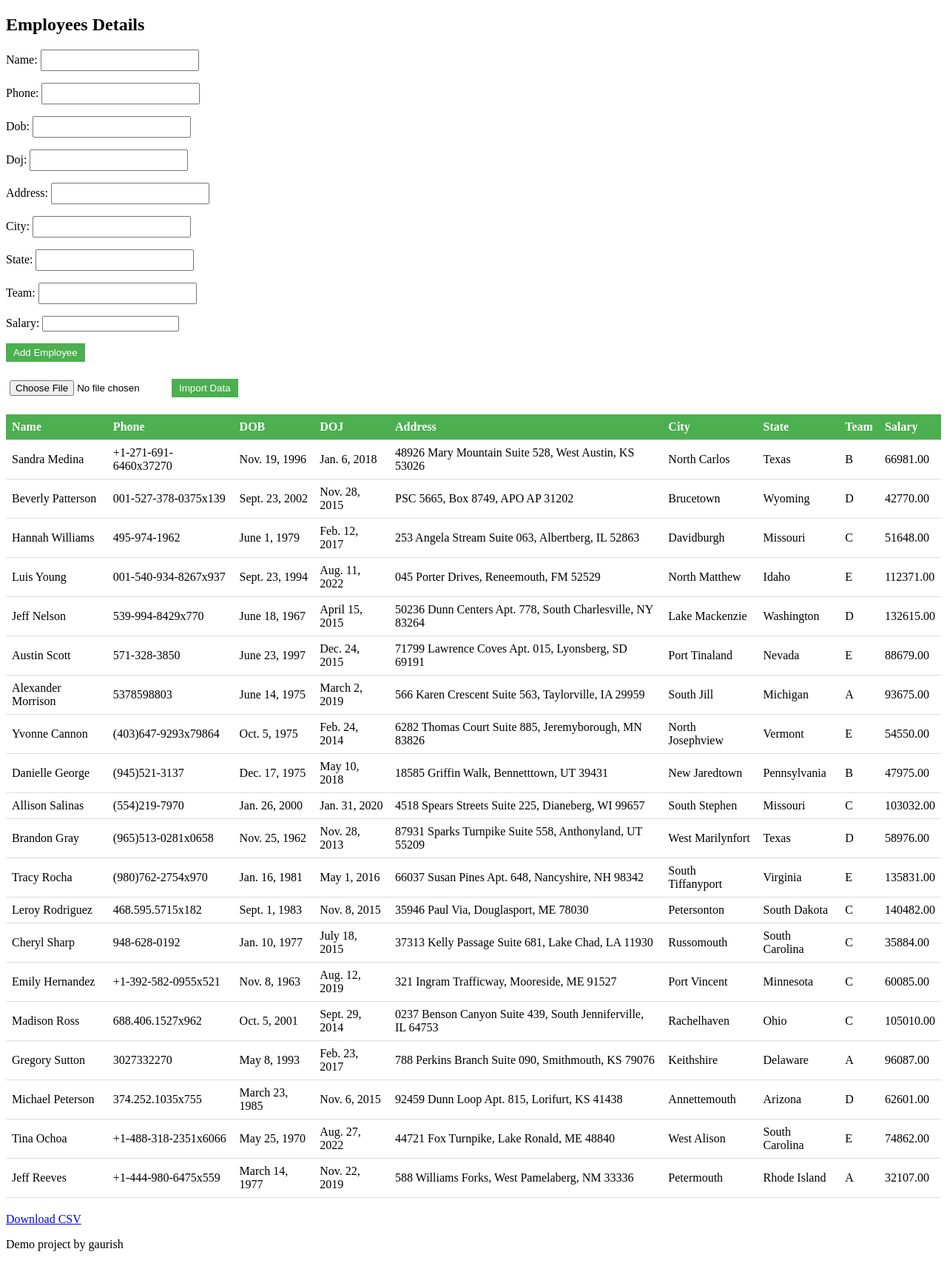
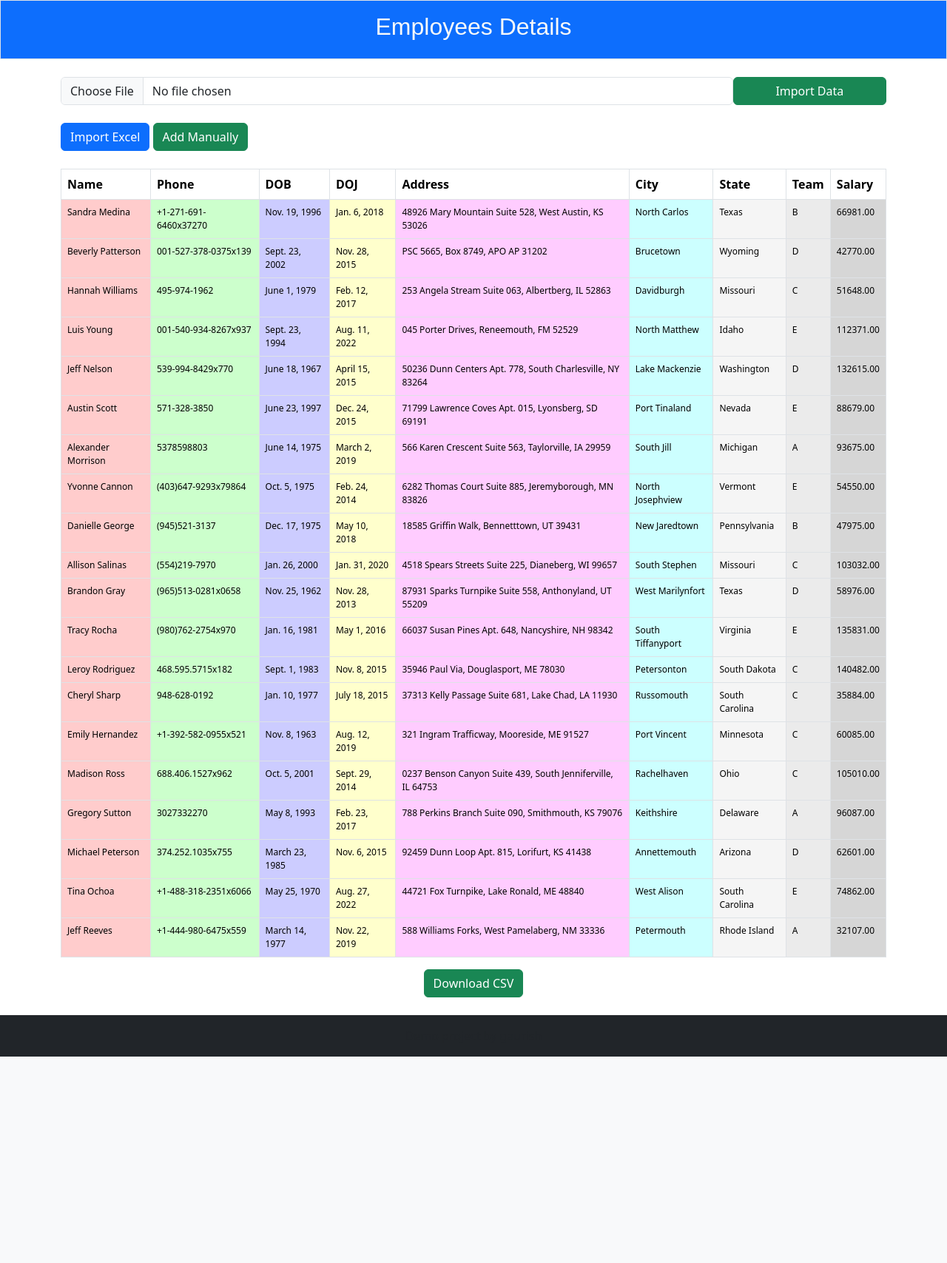
Before and after one commit to Neon2k2/Employee_directory, a Django app: template firstapp/templates/employees.html in a window 1280 px wide. Shown: the whole page at 74% size. After the commit the page ends 1428 px from the top, so only its background shows below. Run offline with Django 4.2, Linux system fonts and the light colour scheme; the template is opened without the code that fills it: values that come from a table or form of the project are taken from there, others are empty; data comes from the database, SQL or seed files in the repository; both versions use the stored data as it was after the commit; parts of the project's set-up code (start-up, migrations or seed data) failed here and were passed over; some libraries are stand-ins or nearby versions.

Commit message:
updated the UI

```diff
--- a/Employee_details/settings.py
+++ b/Employee_details/settings.py
@@ -39,6 +39,7 @@ INSTALLED_APPS = [
     'django.contrib.messages',
     'django.contrib.staticfiles',
     'firstapp',
+    'bootstrap5',
 ]
 
 MIDDLEWARE = [
--- a/firstapp/forms.py
+++ b/firstapp/forms.py
@@ -5,3 +5,14 @@ class EmployeeForm(forms.ModelForm):
     class Meta:
         model = Employee
         exclude = ['created_at', 'updated_at']
+        widgets = {
+            'name': forms.TextInput(attrs={'class': 'form-control'}),
+            'phone': forms.TextInput(attrs={'class': 'form-control'}),
+            'dob': forms.DateInput(attrs={'class': 'form-control'}),
+            'doj': forms.DateInput(attrs={'class': 'form-control'}),
+            'address': forms.TextInput(attrs={'class': 'form-control'}),
+            'city': forms.TextInput(attrs={'class': 'form-control'}),
+            'state': forms.TextInput(attrs={'class': 'form-control'}),
+            'team': forms.TextInput(attrs={'class': 'form-control'}),
+            'salary': forms.NumberInput(attrs={'class': 'form-control'}),
+        }
--- a/firstapp/models.py
+++ b/firstapp/models.py
@@ -16,7 +16,7 @@ class Employee(models.Model):
         if value.year > 2005:
             raise ValidationError("Invalid date of birth. Year must be less than 2005")
 
-    name = models.CharField(max_length=100)
+    name = models.CharField(max_length=100, unique=True)
     phone = models.CharField(validators=[phone_regex], max_length=15, unique=True)
     dob = models.DateField(validators=[validate_dob])
     doj = models.DateField()
--- a/firstapp/static/css/employees.css
+++ /dev/null
@@ -1,65 +0,0 @@
-/* employees.css */
-
-/* Form Styles */
-form {
-    margin-bottom: 20px;
-  }
-
-  form input[type="text"],
-  form input[type="tel"],
-  form input[type="file"] {
-    width: 200px;
-    padding: 5px;
-    margin-right: 10px;
-  }
-
-  form button {
-    padding: 5px 10px;
-    background-color: #4CAF50;
-    color: white;
-    border: none;
-    cursor: pointer;
-  }
-
-  /* Table Styles */
-  table {
-    width: 100%;
-    border-collapse: collapse;
-    margin-bottom: 20px;
-  }
-
-  th, td {
-    padding: 8px;
-    text-align: left;
-    border-bottom: 1px solid #ddd;
-  }
-
-  th {
-    background-color: #4CAF50;
-    color: white;
-  }
-
-  /* Message Styles */
-  .success-message {
-    color: #4CAF50;
-    margin-bottom: 10px;
-  }
-
-  .error-message {
-    color: #FF0000;
-    margin-bottom: 10px;
-  }
-
-  /* Download Link Style */
-  a.download-link {
-    display: inline-block;
-    background-color: #4CAF50;
-    color: white;
-    padding: 8px 16px;
-    text-decoration: none;
-    border-radius: 4px;
-  }
-
-  a.download-link:hover {
-    background-color: #45a049;
-  }
--- /dev/null
+++ b/firstapp/static/employees.js
@@ -0,0 +1,16 @@
+document.addEventListener('DOMContentLoaded', function() {
+    const manualEntryBtn = document.getElementById('manualEntryBtn');
+    const manualEntryForm = document.getElementById('manualEntryForm');
+    const fileUploadBtn = document.getElementById('fileUploadBtn');
+    const fileUploadForm = document.getElementById('fileUploadForm');
+
+    manualEntryBtn.addEventListener('click', function() {
+        manualEntryForm.style.display = 'block';
+        fileUploadForm.style.display = 'none';
+    });
+
+    fileUploadBtn.addEventListener('click', function() {
+        manualEntryForm.style.display = 'none';
+        fileUploadForm.style.display = 'block';
+    });
+});
--- a/firstapp/templates/employees.html
+++ b/firstapp/templates/employees.html
@@ -1,28 +1,65 @@
 {% extends 'base.html' %}
 {% load static %}
 
+{% block stylesheets %}
+{{ block.super }}
+<link rel="stylesheet" href="{% static 'employees.css' %}">
+{% endblock stylesheets %}
+
 {% block title %}CGI | Welcome{% endblock title %}
+{% block content %}
+<div class="container">
+    <div class="row">
+        <div>
+            <form id="manualEntryForm" class="col-md-8 border p-4" method="POST" action="" style="display: none;">
+                {% csrf_token %}
+                <div class="mb-3">
+                    <label for="id_name" class="form-label">Name</label>
+                    {{ form.name }}
+                </div>
+                <div class="mb-3">
+                    <label for="id_phone" class="form-label">Phone</label>
+                    {{ form.phone }}
+                </div>
+                <div class="mb-3">
+                    <label for="id_dob" class="form-label">Date of Birth</label>
+                    {{ form.dob }}
+                </div>
+                <div class="mb-3">
+                    <label for="id_doj" class="form-label">Date of Joining</label>
+                    {{ form.doj }}
+                </div>
+                <div class="mb-3">
+                    <label for="id_address" class="form-label">Address</label>
+                    {{ form.address }}
+                </div>
+                <div class="mb-3">
+                    <label for="id_city" class="form-label">City</label>
+                    {{ form.city }}
+                </div>
+                <div class="mb-3">
+                    <label for="id_state" class="form-label">State</label>
+                    {{ form.state }}
+                </div>
+                <div class="mb-3">
+                    <label for="id_team" class="form-label">Team</label>
+                    {{ form.team }}
+                </div>
+                <div class="mb-3">
+                    <label for="id_salary" class="form-label">Salary</label>
+                    {{ form.salary }}
+                </div>
+                <button type="submit" class="btn btn-primary">Add New Employee</button>
+            </form>
+            <form id="fileUploadForm" class='col-md-12 mt-4 d-flex justify-content-start' method="POST" action="" enctype="multipart/form-data"  style="display: none;">
+                {% csrf_token %}
+
+                <input type="file" class="form-control" id="fileInput" name="files" accept=".xlsx">
+                <button type="submit" name="excel_form_submit" class="btn btn-success text-center" style="width:250px;">Import Data</button>
+            </form>
 
 
 
-{% block stylesheets %}
-    {{ block.super }}
-    <link rel="stylesheet" href="{% static 'css/employees.css' %}">
-{% endblock stylesheets %}
-
-
-{% block content %}
-    <form method="POST" action="">
-        {% csrf_token %}
-        {{ form.as_p }}
-        <button type="submit" name="employee_form_submit">Add Employee</button>
-    </form>
-
-    <form method="POST" action="" enctype="multipart/form-data">
-        {% csrf_token %}
-        <input type="file" name="files" accept=".xlsx">
-        <button type="submit" name="excel_form_submit">Import Data</button>
-    </form>
 
             {% if upload_success %}
             <p class="success-message">{{ upload_success }}</p>
@@ -31,9 +68,18 @@
             {% if upload_error %}
             <p class="error-message">{{ upload_error }}</p>
             {% endif %}
+        </div>
+        <div class="col-md-8 mt-4">
+            <button id="fileUploadBtn" class="btn btn-primary">Import Excel</button>
+            <button id="manualEntryBtn" class="btn btn-success">Add Manually</button>
+        </div>
+    </div>
+</div>
 
-    <table class="employees-table">
-        <thead>
+
+<div class="container mt-4">
+    <table class="table table-bordered" >
+        <thead class="thead-dark">
             <tr>
                 <th>Name</th>
                 <th>Phone</th>
@@ -48,20 +94,24 @@
         </thead>
         <tbody>
             {% for employee in employees %}
-                <tr>
-                    <td>{{ employee.name }}</td>
-                    <td>{{ employee.phone }}</td>
-                    <td>{{ employee.dob }}</td>
-                    <td>{{ employee.doj }}</td>
-                    <td>{{ employee.address }}</td>
-                    <td>{{ employee.city }}</td>
-                    <td>{{ employee.state }}</td>
-                    <td>{{ employee.team }}</td>
-                    <td>{{ employee.salary }}</td>
+            <tr style="font-size: 12px;">
+                <td style="background-color: #ffcccc;">{{ employee.name }}</td>
+                <td style="background-color: #ccffcc;">{{ employee.phone }}</td>
+                <td style="background-color: #ccccff;">{{ employee.dob }}</td>
+                <td style="background-color: #ffffcc;">{{ employee.doj }}</td>
+                <td style="background-color: #ffccff;">{{ employee.address }}</td>
+                <td style="background-color: #ccffff;">{{ employee.city }}</td>
+                <td style="background-color: #f5f5f5;">{{ employee.state }}</td>
+                <td style="background-color: #ebebeb;">{{ employee.team }}</td>
+                <td style="background-color: #d6d6d6;">{{ employee.salary }}</td>
             </tr>
             {% endfor %}
         </tbody>
     </table>
+</div>
 
-    <a href="{% url 'download_employees' %}?format=csv">Download CSV</a>
+<div class="text-center">
+    <a href="{% url 'download_employees' %}?format=csv" class="btn btn-success">Download CSV</a>
+</div>
+
 {% endblock content %}
--- a/firstapp/views.py
+++ b/firstapp/views.py
@@ -5,7 +5,7 @@ import pandas as pd
 from django.http import HttpResponse, JsonResponse
 from django.shortcuts import redirect, render
 from django.views import View
-from .forms import EmployeeForm, ExcelUploadForm
+from .forms import EmployeeForm
 from .models import Employee, ExcelFile
 import io
 from django.conf import settings
--- a/template/base.html
+++ b/template/base.html
@@ -5,24 +5,36 @@
     <meta charset="UTF-8" />
     <meta http-equiv="X-UA-Compatible" content="IE=edge" />
     <meta name="viewport" content="width=device-width, initial-scale=1.0" />
-    <link rel="stylesheet" href="{% static 'firstapp/static/employees.css' %}" />
+    {% load bootstrap5 %}
+  {% bootstrap_css %}
 
 
+    <!-- <link rel="stylesheet" href="{% static 'employees.css' %}"> -->
     <title>{% block title %}Employees Data{% endblock title %}</title>
   </head>
   <body>
-    <header>
-      <div class="container container-fluid">
-        <div>
-            <h2>Employees Details</h2>
-        </div>
-    </header>
+    <header class="p-3 bg-primary text-white border">
+      <div class="container container-fluid text-center">
+          <div>
+              <h2 class="text-light font-weight-bold" style="font-family: 'Arial', sans-serif;">Employees Details</h2>
+          </div>
+      </div>
+  </header>
+
+
+
     <main>
     {% block content %}
     {% endblock content %}
     </main>
-    <footer>
-    <p>Demo project by gaurish</p>
+
+
+    <footer class="p-3 mt-4 bg-dark text-white">
+      <script src="{% static 'employees.js' %}"></script>
+        <div class="container container-fluid text-center">
+            <p class="text-muted mb-0">Demo project by gaurish</p>
+        </div>
     </footer>
+
   </body>
 </html>
```
Also changed, not shown: db.sqlite3, firstapp/migrations/0010_alter_employee_name.py (added), 2 other files. Lines whose indentation alone changed are shown as unchanged.
